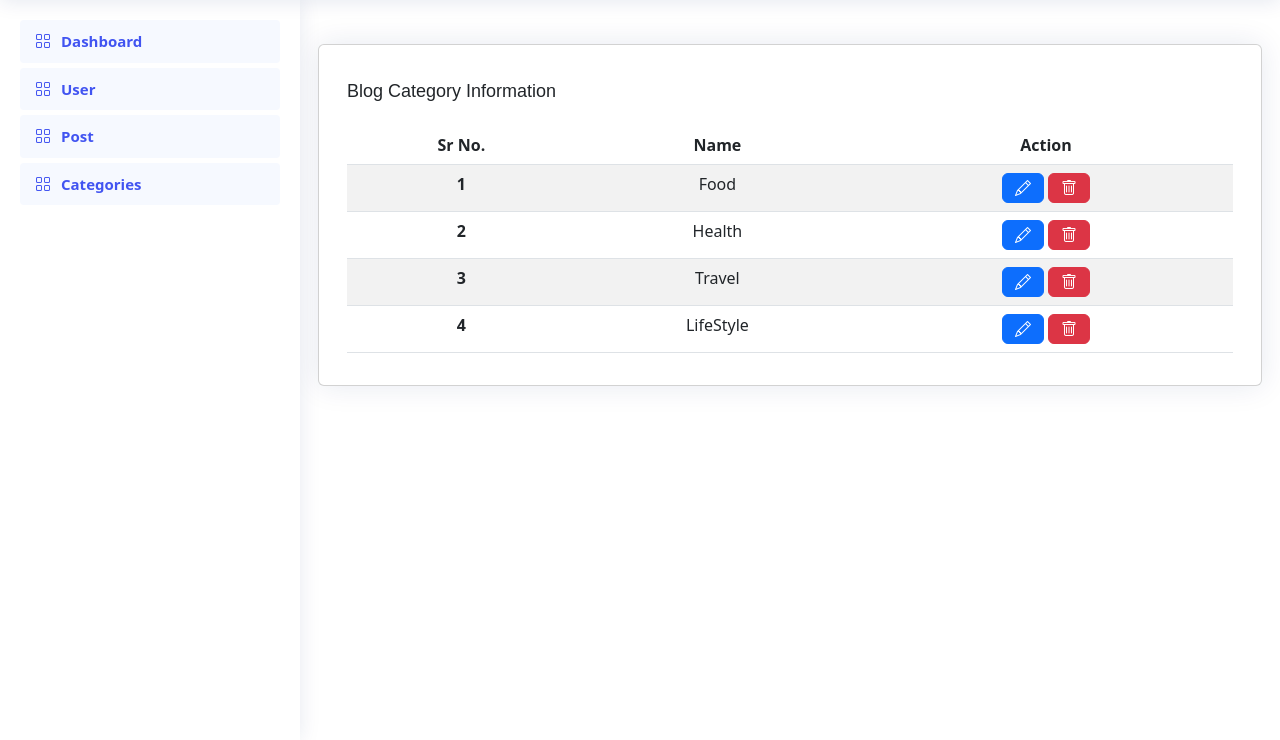
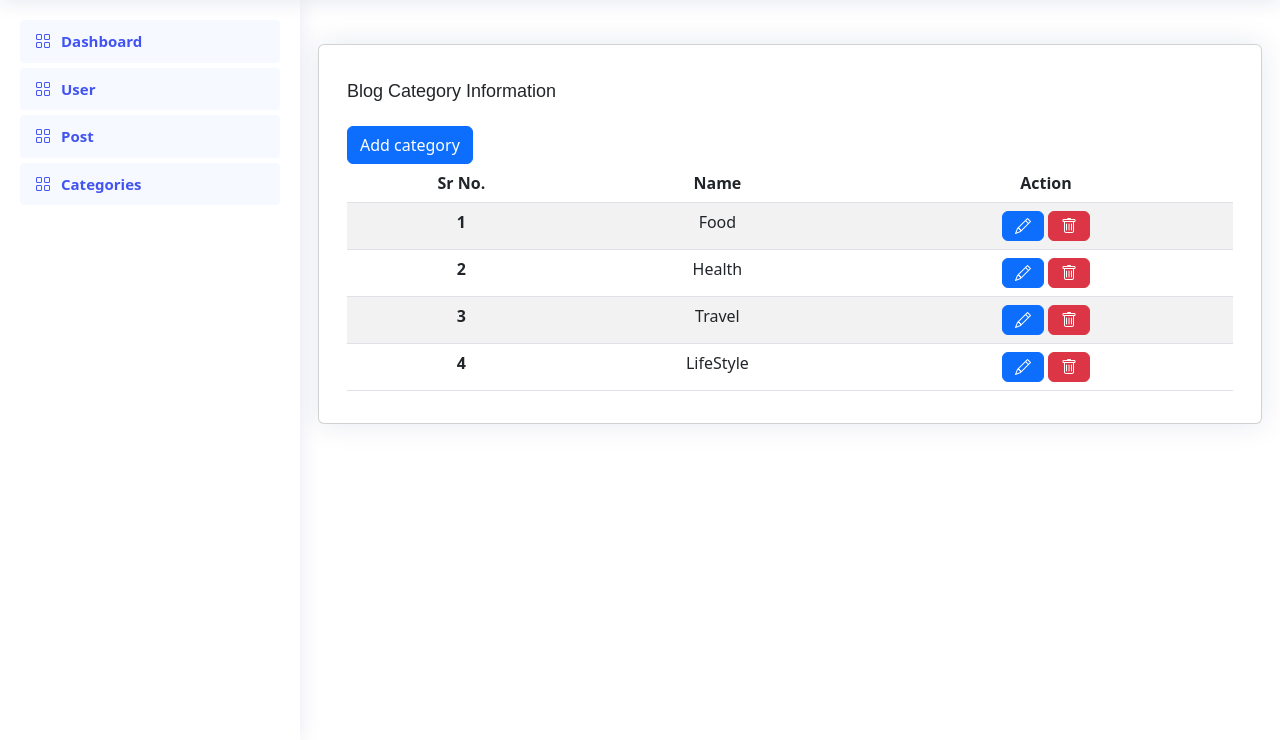
Before and after one commit to nayan-suhagiya/college-sem-5, a PHP site: page /admin/category.php in a window 1280 px wide. Shown: the part 60-800 px from the top of the page. Run offline with PHP 8.4, Linux system fonts and the light colour scheme; a user stored in the database is signed in; data comes from the database, SQL or seed files in the repository.

Commit message:
userinfo and category page changes

```diff
--- a/admin/category.php
+++ b/admin/category.php
@@ -1,5 +1,49 @@
 <?php
+include_once "../connection.php";
+
+if (isset($_POST["submit"]) && isset($_POST["name"]) && isset($_POST["category_id"])) {
+
+  $category_id = $_POST["category_id"];
+  $name = $_POST["name"];
+  echo ("update  categories set  name = '$name'   where category_id = '$category_id'");
+  $query = "update  categories set  name = '$name'   where category_id = '$category_id'";
+  $runquery = mysqli_query($conn, $query);
+  if ($runquery) {
+    echo "
+      <script>
+        alert('Category Update successfully!');
+      </script>
+      ";
+  }
+}
+if (isset($_POST["insert"]) && isset($_POST["name"])) {
+
+  $name = $_POST["name"];
+  $query = "insert into  categories  (name) values('$name')";
+  $runquery = mysqli_query($conn, $query);
+  if ($runquery) {
+    echo "
+      <script>
+        alert('Category Insert successfully!');
+      </script>
+      ";
+  }
+}
+if (isset($_POST["delete"]) && isset($_POST["category_id"])) {
+  $category_id = $_POST["category_id"];
+  $query = "delete from categories  where category_id = '$category_id'";
+  $runquery = mysqli_query($conn, $query);
+  if ($runquery) {
+    echo "
+      <script>
+        alert('Category delete successfully!');
+      </script>
+      ";
+  }
+}
+
 include_once "./sidebar.php";
+
 ?>
 <main id="main" class="main">
   <section class="section dashboard">
@@ -7,7 +51,7 @@
       <div class="card">
         <div class="card-body">
           <h5 class="card-title">Blog Category Information</h5>
-
+          <div class="btn btn-primary" data-bs-toggle='modal' data-bs-target='#edit-category-modal'>Add category</div>
           <!-- Table with stripped rows -->
           <table class="table table-striped text-center">
             <thead>
@@ -23,42 +67,69 @@
               $result = mysqli_query($conn, $query);
               $i = 1;
               while ($row = mysqli_fetch_assoc($result)) {
-                                    echo "<tr>
-                                                <th scope='row'>$i</th>
-                                                <td>$row[name]</td>
+              ?><tr>
+                  <th scope='row'><?= $i ?></th>
+                  <td><?= $row["name"] ?></td>
                   <td>
-                                                <button class='btn btn-primary' data-bs-toggle='modal' onclick='modalOpen()' data-bs-target='#edit-category-modal'><i class='bi bi-pencil'></i></button>
-                                                <button class='btn btn-danger'><i class='bi bi-trash'></i></button>
+                    <form method="post" id='edit-form' class="m-0">
+                      <input class='form-control' type='hidden' value="<?= $row["category_id"] ?>" name='category_id'>
+                      <button class='btn btn-primary' type="button" data-bs-toggle='modal' data-bs-target='#edit-category-modal<?= $i ?>'><i class='bi bi-pencil'></i></button>
+                      <button class='btn btn-danger' type="submit" name="delete"><i class='bi bi-trash'></i></button>
+                    </form>
                   </td>
-                                                </tr>";
+                </tr>
+                <div class='modal fade' id='edit-category-modal<?= $i ?>' tabindex='-1' style='display: none;' aria-hidden='true'>
+                  <div class='modal-dialog modal-dialog-centered'>
+                    <div class='modal-content'>
+                      <div class='modal-header'>
+                        <h5 class='modal-title'>Update Category()</h5>
+                        <button type='button' class='btn-close' data-bs-dismiss='modal' aria-label='Close'></button>
+                      </div>
+                      <form method="post" id='edit-form'>
+                        <div class='modal-body'>
+                          <input class='form-control' value="<?= $row["category_id"] ?>" type='hidden' name='category_id'>
+                          <div class='form-group'>
+                            <label for='full_name'>Category Name</label>
+                            <input class='form-control' value="<?= $row["name"] ?>" type='text' name='name'>
+                          </div>
+                        </div>
+                        <div class='modal-footer'>
+                          <button type='button' class='btn btn-secondary' data-bs-dismiss='modal'>Close</button>
+                          <button type='submit' name="submit" class='btn btn-primary'>Save changes</button>
+                        </div>
+                      </form>
+                    </div>
+                  </div>
+                </div>
+              <?php
                 $i++;
               }
+              ?>
 
-                                ?>
             </tbody>
           </table>
           <!-- End Table with stripped rows -->
         </div>
       </div> <!-- Left side columns -->
     </div>
-    <div class="modal fade" id="edit-category-modal" tabindex="-1" style="display: none;" aria-hidden="true">
-      <div class="modal-dialog modal-dialog-centered">
-        <div class="modal-content">
-          <div class="modal-header">
-            <h5 class="modal-title">Update Category()</h5>
-            <button type="button" class="btn-close" data-bs-dismiss="modal" aria-label="Close"></button>
+    <div class='modal fade' id='edit-category-modal' style='display: none;' aria-hidden='true'>
+      <div class='modal-dialog modal-dialog-centered'>
+        <div class='modal-content'>
+          <div class='modal-header'>
+            <h5 class='modal-title'>Update Category()</h5>
+            <button type='button' class='btn-close' data-bs-dismiss='modal' aria-label='Close'></button>
           </div>
-          <form action="edit_category.php" id="edit-form">
-            <div class="modal-body">
-              <input class="form-control" type="hidden" name="id">
-              <div class="form-group">
-                <label for="full_name">Category Name</label>
-                <input class="form-control" type="text" name="cat_name">
+          <form method="post" id='edit-form'>
+            <div class='modal-body'>
+              <!-- <input class='form-control' type='hidden' name='category_id'> -->
+              <div class='form-group'>
+                <label for='full_name'>Category Name</label>
+                <input class='form-control' type='text' name='name'>
               </div>
             </div>
-            <div class="modal-footer">
-              <button type="button" class="btn btn-secondary" data-bs-dismiss="modal">Close</button>
-              <button type="button" class="btn btn-primary">Save changes</button>
+            <div class='modal-footer'>
+              <button type='button' class='btn btn-secondary' data-bs-dismiss='modal'>Close</button>
+              <button type='submit' name="insert" class='btn btn-primary'>Save changes</button>
             </div>
           </form>
         </div>
```
Also changed, not shown: admin/userInfo.php (+92 -46 lines). Lines whose indentation alone changed are shown as unchanged.
